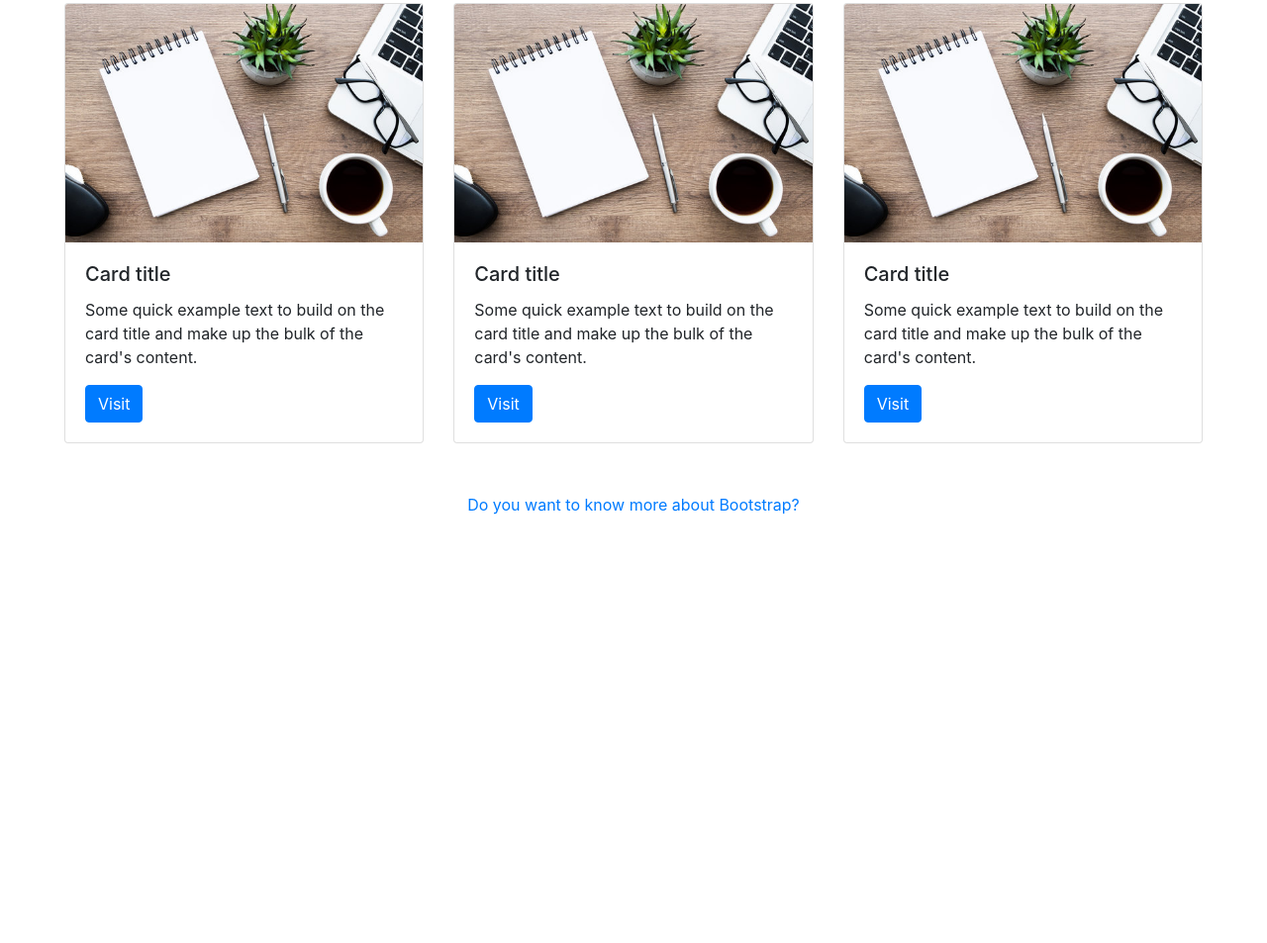
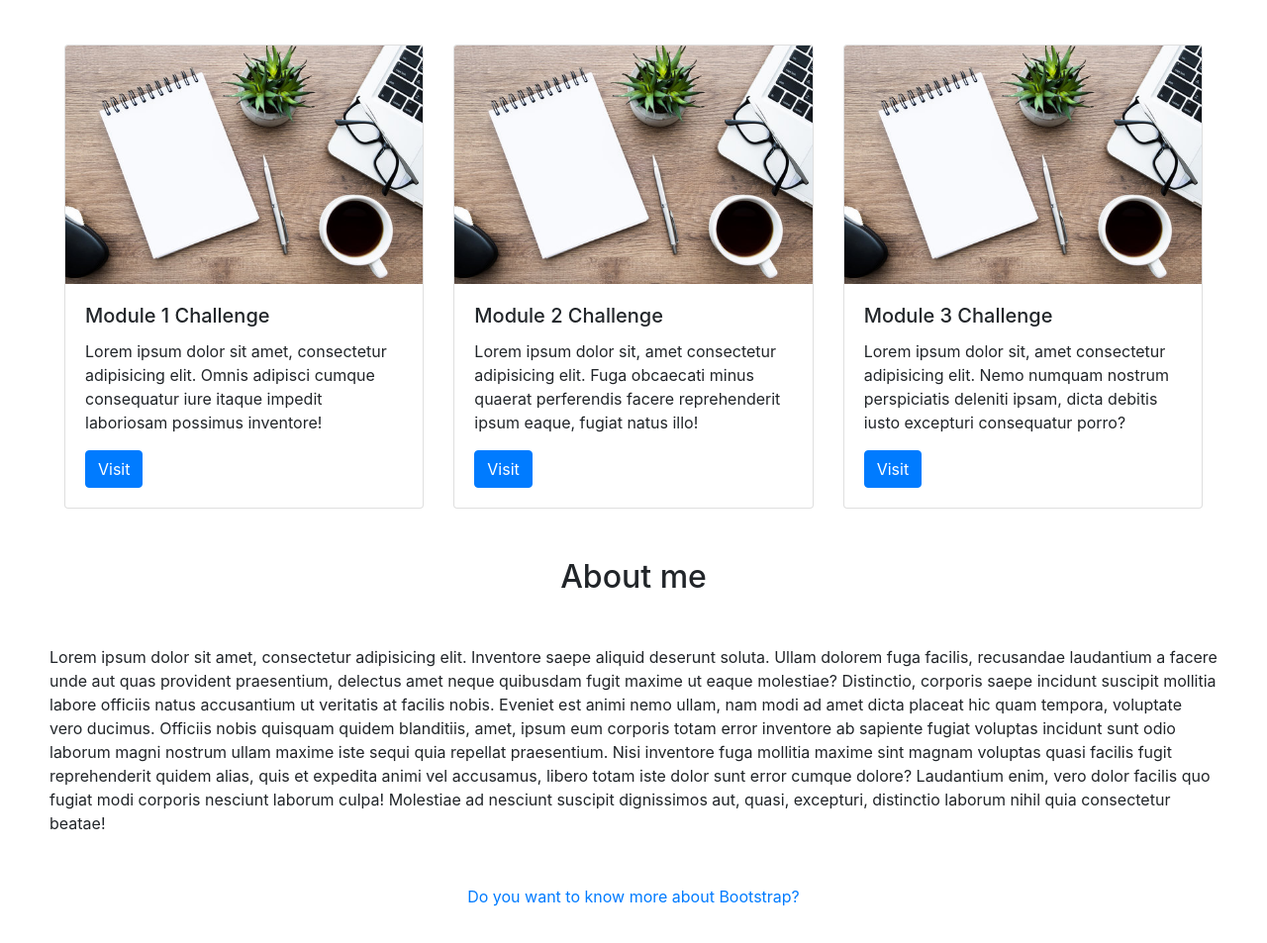
Before and after one commit to fltdr/bootstrap-portfolio, a plain HTML site: page index.html in a window 1280 px wide. Shown: the part 709-1662 px from the top of the page at 99% size. Before the commit the page ends 1231 px from the top, so only its background shows below. Drawn offline with nearby package versions, Linux system fonts and the light colour scheme.

Commit message:
added cards and footer

```diff
--- a/css/style.css
+++ b/css/style.css
@@ -1,17 +1,30 @@
 /* Essential */
-h1 {
+h1, h2 {
     text-align: center;
 }
 
 /* Hero */
 .hero {
     margin: 50px;
+    padding-right: 15px;
+    padding-left: 15px;
 }
 
 /* Main */
 main {
     margin: 50px;
 }
+
+.title {
+    margin: 50px;
+}
+
+
+/* About */
+.about {
+    margin: 50px;
+}
+
 
 /* Jumbotron */
 .jumbotron {
@@ -30,6 +43,7 @@ main {
   /* Footer */
   footer {
     text-align: center;
+    margin: 50px;
   }
 
   footer a:hover {
--- a/index.html
+++ b/index.html
@@ -20,13 +20,14 @@
             <div class="collapse navbar-collapse" id="navbarNavAltMarkup">
               <div class="navbar-nav">
                 <a class="nav-item nav-link active" href="#">Home <span class="sr-only">(current)</span></a>
-                <a class="nav-item nav-link" href="#">Features</a>
-                <a class="nav-item nav-link" href="#">Pricing</a>
+                <a class="nav-item nav-link" href="#projects">Projects</a>
+                <a class="nav-item nav-link" href="#about">About me</a>
               </div>
             </div>
           </nav>
         <!-- End Navbar -->
     </header>
+
     <section class="hero">
         <!-- Jumbotron -->
         <div class="jumbotron">
@@ -36,10 +37,13 @@
         </div>
          <!-- End jumbotron -->
     </section>
+
     <main>
-        <h1>My projects</h1>
+        <div class="title">
+            <h1 id="projects">My projects</h1>
+        </div>
          <!-- Cards -->
-  <div class="container-fluid content">
+  <div class="container-fluid">
     <div class="row">
 
       <!-- Card 1 -->
@@ -47,9 +51,9 @@
         <div class="card">
           <img src="images/test.jpg" class="card-img-top" alt="...">
           <div class="card-body">
-            <h5 class="card-title">Card title</h5>
-            <p class="card-text">Some quick example text to build on the card title and make up the bulk of the card's
-              content.</p>
+            <h5 class="card-title">Module 1 Challenge</h5>
+            <p class="card-text">Lorem ipsum dolor sit amet, consectetur adipisicing elit. Omnis adipisci cumque consequatur iure itaque impedit laboriosam possimus inventore!
+            </p>
             <a href="#" class="btn btn-primary">Visit</a>
           </div>
         </div>
@@ -61,9 +65,8 @@
         <div class="card">
           <img src="images/test.jpg" class="card-img-top" alt="...">
           <div class="card-body">
-            <h5 class="card-title">Card title</h5>
-            <p class="card-text">Some quick example text to build on the card title and make up the bulk of the card's
-              content.</p>
+            <h5 class="card-title">Module 2 Challenge</h5>
+            <p class="card-text">Lorem ipsum dolor sit, amet consectetur adipisicing elit. Fuga obcaecati minus quaerat perferendis facere reprehenderit ipsum eaque, fugiat natus illo!</p>
             <a href="#" class="btn btn-primary">Visit</a>
           </div>
         </div>
@@ -75,9 +78,8 @@
         <div class="card">
           <img src="images/test.jpg" class="card-img-top" alt="...">
           <div class="card-body">
-            <h5 class="card-title">Card title</h5>
-            <p class="card-text">Some quick example text to build on the card title and make up the bulk of the card's
-              content.</p>
+            <h5 class="card-title">Module 3 Challenge</h5>
+            <p class="card-text">Lorem ipsum dolor sit, amet consectetur adipisicing elit. Nemo numquam nostrum perspiciatis deleniti ipsam, dicta debitis iusto excepturi consequatur porro?</p>
             <a href="#" class="btn btn-primary">Visit</a>
           </div>
         </div>
@@ -88,6 +90,12 @@
   </div>
   <!-- End cards -->
     </main>
+    <section class="about">
+        <div class="title">
+        <h2 id="about">About me</h2>
+        </div>
+        <p>Lorem ipsum dolor sit amet, consectetur adipisicing elit. Inventore saepe aliquid deserunt soluta. Ullam dolorem fuga facilis, recusandae laudantium a facere unde aut quas provident praesentium, delectus amet neque quibusdam fugit maxime ut eaque molestiae? Distinctio, corporis saepe incidunt suscipit mollitia labore officiis natus accusantium ut veritatis at facilis nobis. Eveniet est animi nemo ullam, nam modi ad amet dicta placeat hic quam tempora, voluptate vero ducimus. Officiis nobis quisquam quidem blanditiis, amet, ipsum eum corporis totam error inventore ab sapiente fugiat voluptas incidunt sunt odio laborum magni nostrum ullam maxime iste sequi quia repellat praesentium. Nisi inventore fuga mollitia maxime sint magnam voluptas quasi facilis fugit reprehenderit quidem alias, quis et expedita animi vel accusamus, libero totam iste dolor sunt error cumque dolore? Laudantium enim, vero dolor facilis quo fugiat modi corporis nesciunt laborum culpa! Molestiae ad nesciunt suscipit dignissimos aut, quasi, excepturi, distinctio laborum nihil quia consectetur beatae!</p>
+    </section>
     <footer>
             <a href="https://getbootstrap.com/docs/4.3/getting-started/introduction/" title="Bootstrap">Do you want to know more about Bootstrap?</a>
     </footer>
```
